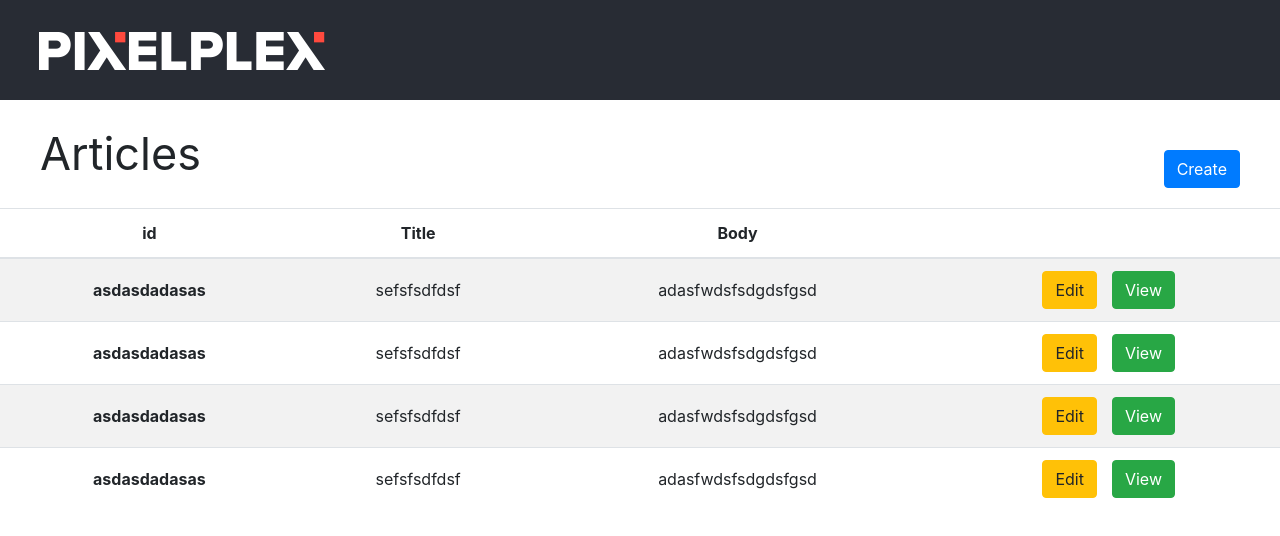
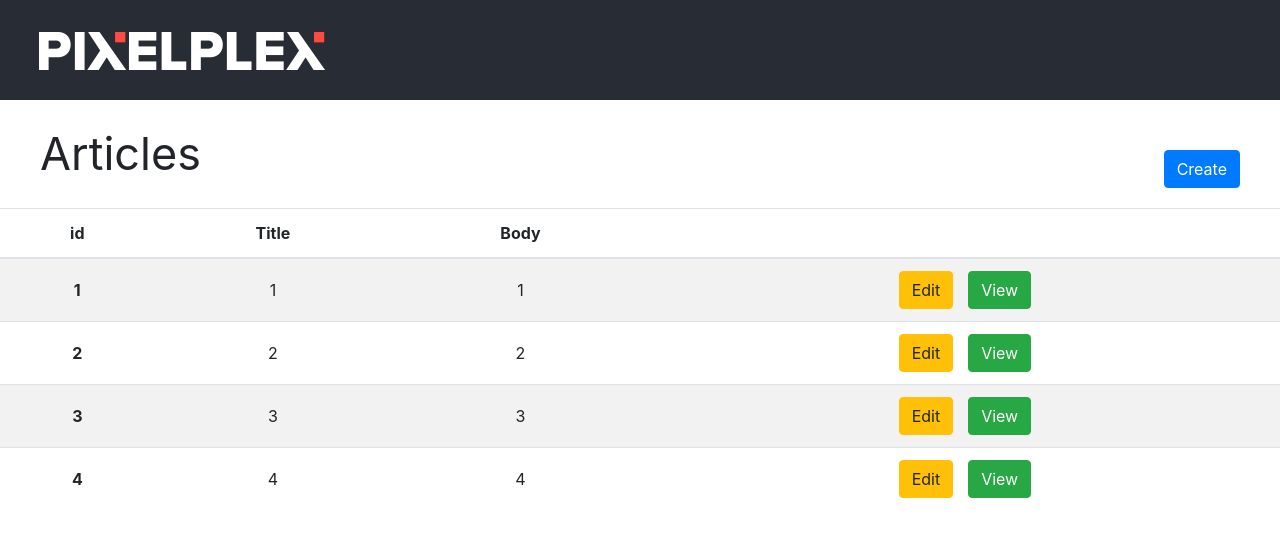
Before and after one commit to Dmitriyjd/react-mobx-typescript-articles-fe, a React (Create React App) app: page /articles in a window 1280 px wide. Shown: the top 536 px of the page. Built offline with nearby package versions, Linux system fonts and the light colour scheme.

Commit message:
Add Modal Component Add test data

```diff
--- a/src/App.js
+++ b/src/App.js
@@ -1,4 +1,6 @@
 import React from 'react';
+import "bootstrap";
+import "bootstrap/scss/bootstrap.scss";
 import HeaderComponent from "./Components/HeaderComponent/HeaderComponent";
 import "bootstrap/scss/bootstrap.scss";
 
--- a/src/Components/ArticlesPage/ArticlesPage.jsx
+++ b/src/Components/ArticlesPage/ArticlesPage.jsx
@@ -13,21 +13,29 @@ class ArticlesPage extends PureComponent {
         </div>
         <ArticlesTable data={[
           {
-            _id:"asdasdadasas",
-            body:"adasfwdsfsdgdsfgsd",
-            title:"sefsfsdfdsf",
+            _id:"1",
+            body:"1",
+            title:"1",
+            created_at:"1557089614399",
+            updated_at:"1557089614399",
           },{
-            _id:"asdasdadasas",
-            body:"adasfwdsfsdgdsfgsd",
-            title:"sefsfsdfdsf",
+            _id:"2",
+            body:"2",
+            title:"2",
+            created_at:"1557089614399",
+            updated_at:"1557089614399",
           },{
-            _id:"asdasdadasas",
-            body:"adasfwdsfsdgdsfgsd",
-            title:"sefsfsdfdsf",
+            _id:"3",
+            body:"3",
+            title:"3",
+            created_at:"1557089614399",
+            updated_at:"1557089614399",
           },{
-            _id:"asdasdadasas",
-            body:"adasfwdsfsdgdsfgsd",
-            title:"sefsfsdfdsf",
+            _id:"4",
+            body:"4",
+            title:"4",
+            created_at:"1557089614399",
+            updated_at:"1557089614399",
           },
         ]}/>
       </div>
--- a/src/Components/ArticlesTable/ArticlesTable.jsx
+++ b/src/Components/ArticlesTable/ArticlesTable.jsx
@@ -1,6 +1,7 @@
 import React, { PureComponent } from 'react';
 import PropTypes from 'prop-types';
 import './style.scss';
+import ModalComponent from "../ModalComponent/ModalComponent";
 
 class ArticlesTable extends PureComponent{
   render() {
@@ -18,7 +19,7 @@ class ArticlesTable extends PureComponent{
         <tbody>
         {this.props.data.map(
           element => (
-            <tr>
+            <tr key={element._id}>
               <th scope="row">{element._id}</th>
               <td>{element.title}</td>
               <td>{element.body}</td>
@@ -30,11 +31,17 @@ class ArticlesTable extends PureComponent{
                   Edit
                 </button>
                 <button
-                  onClick={() => { this.props.onView(element); }}
                   className="btn btn-success"
+                  data-toggle="modal"
+                  data-target={`#modal_${element._id}`}
                 >
                   View
                 </button>
+                <ModalComponent id={`modal_${element._id}`} title={element.title}>
+                  <div>{element.body}</div>
+                  <div>{element.created_at}</div>
+                  <div>{element.updated_at}</div>
+                </ModalComponent>
               </td>
             </tr>
           )
@@ -54,7 +61,6 @@ ArticlesTable.propTypes = {
     })
   ).isRequired,
   onEdit: PropTypes.func.isRequired,
-  onView: PropTypes.func.isRequired,
 };
 
 export default ArticlesTable;
--- /dev/null
+++ b/src/Components/ModalComponent/ModalComponent.jsx
@@ -0,0 +1,33 @@
+import React, { PureComponent } from 'react';
+import PropTypes from 'prop-types';
+
+class ModalComponent extends PureComponent {
+  render() {
+    return (
+      <div className="modal fade" id={this.props.id} tabIndex="-1" role="dialog"
+           aria-labelledby="modalCenterTitle" aria-hidden="true">
+        <div className="modal-dialog modal-dialog-centered" role="document">
+          <div className="modal-content">
+            <div className="modal-header">
+              <h5 className="modal-title" id="modalCenterTitle">{this.props.title}</h5>
+              <button type="button" className="close" data-dismiss="modal" aria-label="Close">
+                <span aria-hidden="true">&times;</span>
+              </button>
+            </div>
+            <div className="modal-body">
+              {this.props.children}
+            </div>
+          </div>
+        </div>
+      </div>
+    );
+  }
+}
+
+ModalComponent.propTypes = {
+  id: PropTypes.string.isRequired,
+  title: PropTypes.string.isRequired,
+  children: PropTypes.node,
+};
+
+export default ModalComponent;
```
